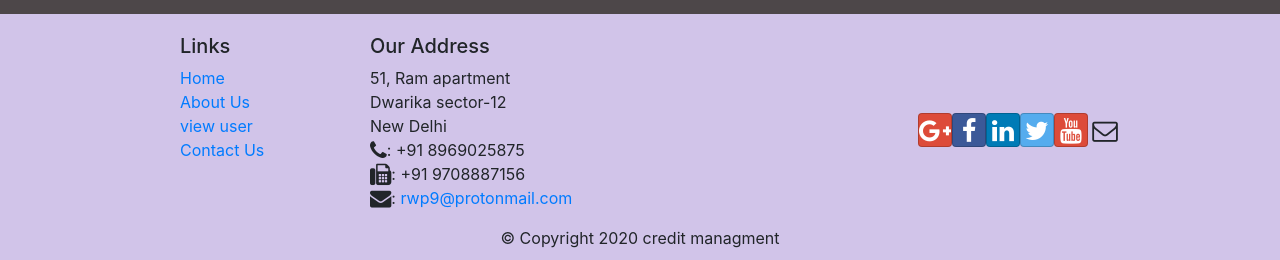
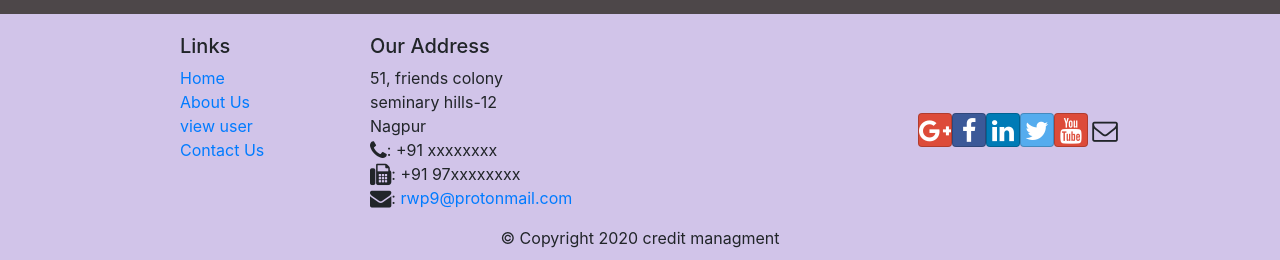
Before and after one commit to manthan-chourasia/credit-management-website, a React (Create React App) app: page /contactus in a window 1280 px wide. Shown: the part 1072-1332 px from the top of the page. Built offline with nearby package versions, Linux system fonts and the light colour scheme; no server answers.

Commit message:
Update FooterComponent.js

```diff
--- a/src/Component/FooterComponent.js
+++ b/src/Component/FooterComponent.js
@@ -18,20 +18,20 @@ function Footer(props) {
                 <div className="col-7 col-sm-5">
                     <h5>Our Address</h5>
                     <address>
-		              51, Ram apartment <br />
-		              Dwarika sector-12<br />
-		              New Delhi<br />
-		              <i className="fa fa-phone fa-lg"></i>: +91 8969025875<br />
-		              <i className="fa fa-fax fa-lg"></i>: +91 9708887156<br />
-		              <i className="fa fa-envelope fa-lg"></i>: <a href="mailto:rwp9@protonmail.com">
+		              51, friends colony <br />
+		              seminary hills-12<br />
+		              Nagpur<br />
+		              <i className="fa fa-phone fa-lg"></i>: +91 xxxxxxxx<br />
+		              <i className="fa fa-fax fa-lg"></i>: +91 97xxxxxxxx<br />
+		              <i className="fa fa-envelope fa-lg"></i>: <a href="manthanchourasia55@gmail.com.com">
                          rwp9@protonmail.com</a>
                     </address>
                 </div>
                 <div className="col-12 col-sm-4 align-self-center">
                     <div className="text-center">
                         <a className="btn btn-social-icon btn-google" href="http://google.com/+"><i className="fa fa-google-plus"></i></a>
-                        <a className="btn btn-social-icon btn-facebook" href="http://www.facebook.com/profile.php?id="><i className="fa fa-facebook"></i></a>
-                        <a className="btn btn-social-icon btn-linkedin" href="http://www.linkedin.com/in/"><i className="fa fa-linkedin"></i></a>
+                        <a className="btn btn-social-icon btn-facebook" href="https://www.facebook.com/manthan.chourasia.75/"><i className="fa fa-facebook"></i></a>
+                        <a className="btn btn-social-icon btn-linkedin" href="https://www.linkedin.com/in/manthan-chourasia-49806a162/"><i className="fa fa-linkedin"></i></a>
                         <a className="btn btn-social-icon btn-twitter" href="http://twitter.com/"><i className="fa fa-twitter"></i></a>
                         <a className="btn btn-social-icon btn-google" href="http://youtube.com/"><i className="fa fa-youtube"></i></a>
                         <a className="btn btn-social-icon" href="mailto:"><i className="fa fa-envelope-o"></i></a>
```
